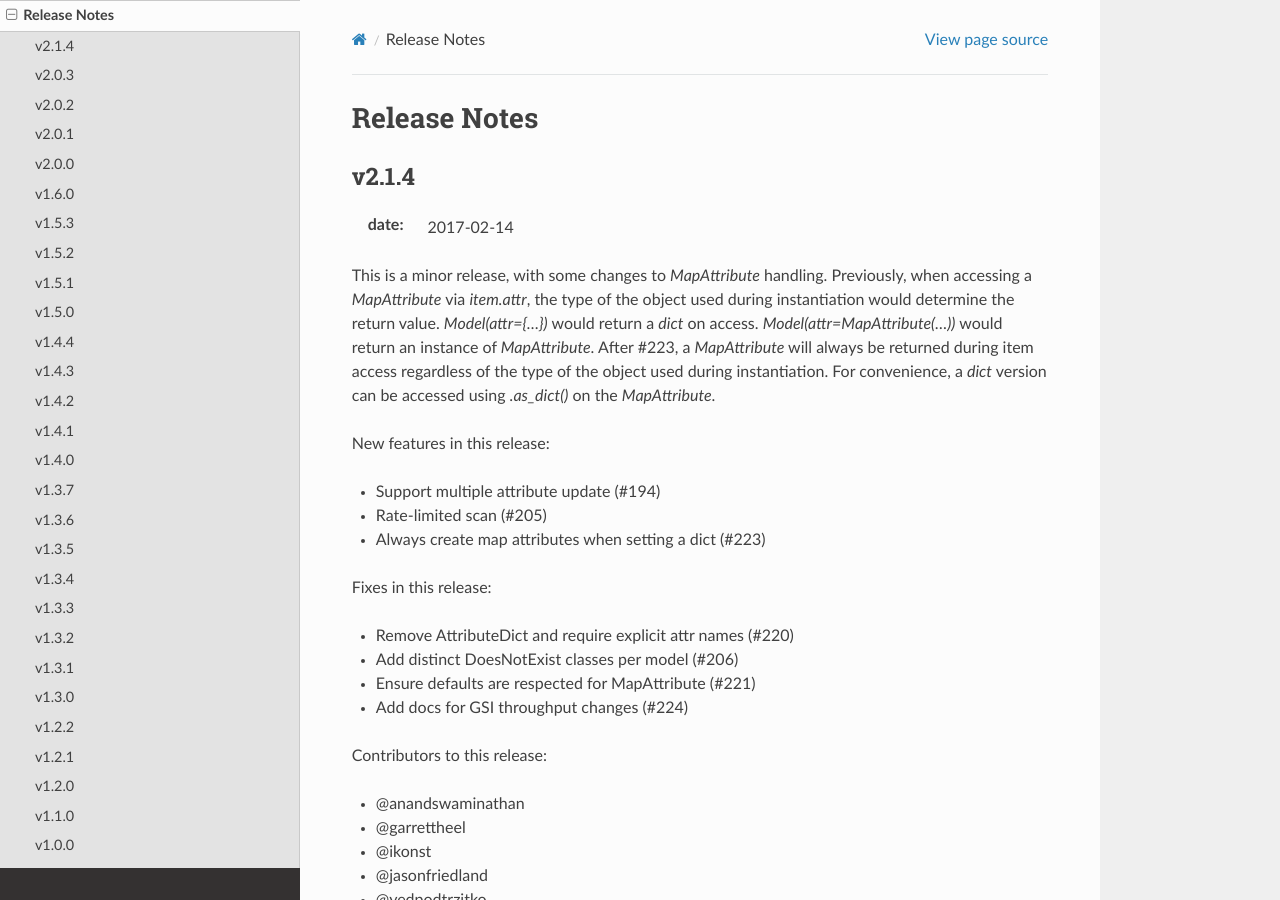
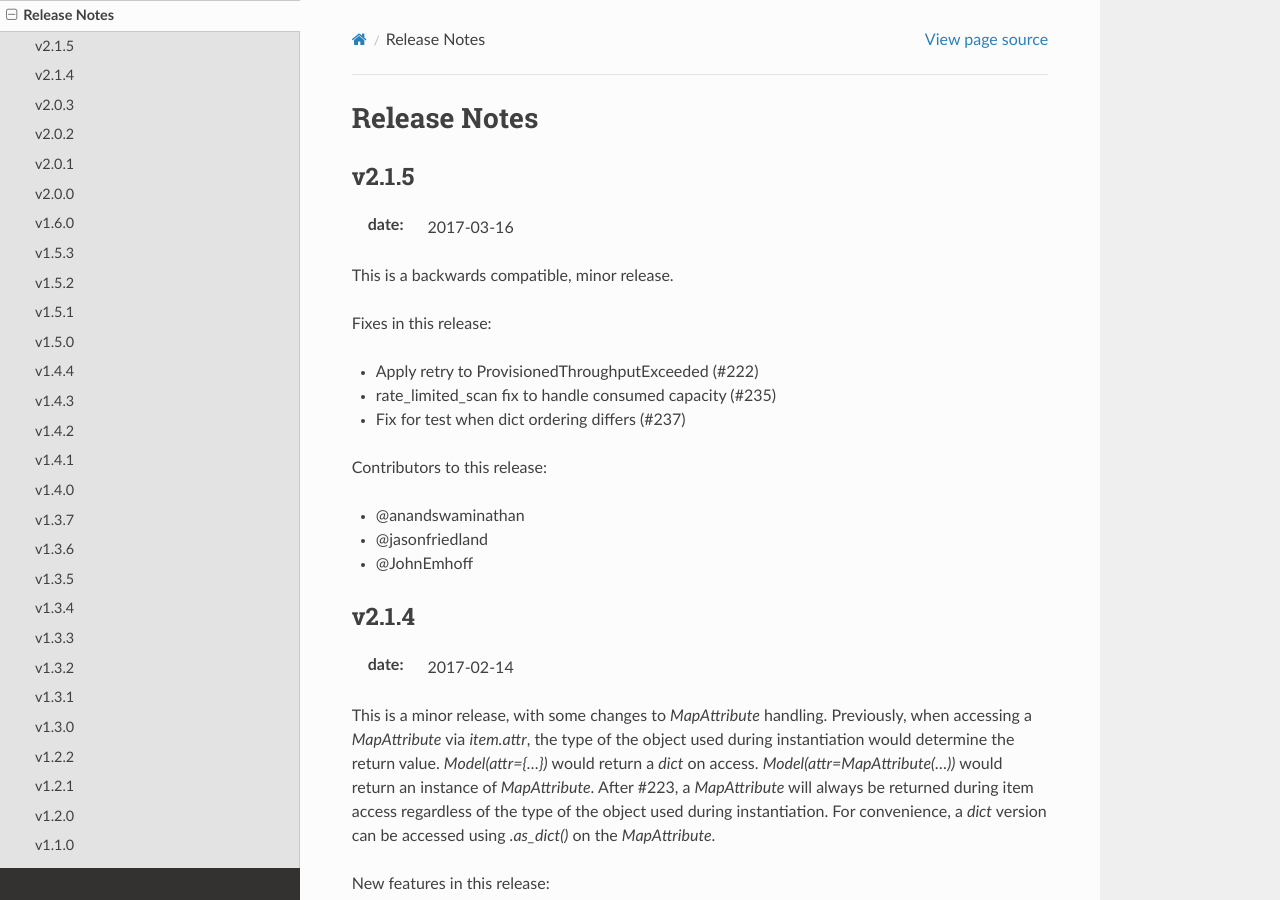
Before and after one commit to pynamodb/PynamoDB, a Sphinx documentation site: the page built from docs/release_notes.rst, in a window 1280 px wide and 900 px high. Built offline with Sphinx 7.4.7 and the Read the Docs theme 2.0.0, drawn with Linux system fonts in a browser that asks for light colours; pages that are not in the unit, such as notebooks, are missing from menus.

Commit message:
2.1.5 (#245)

```diff
--- a/docs/release_notes.rst
+++ b/docs/release_notes.rst
@@ -1,5 +1,25 @@
 Release Notes
 =============
+
+v2.1.5
+------
+
+:date: 2017-03-16
+
+This is a backwards compatible, minor release.
+
+Fixes in this release:
+
+* Apply retry to ProvisionedThroughputExceeded (#222)
+* rate_limited_scan fix to handle consumed capacity (#235)
+* Fix for test when dict ordering differs (#237)
+
+Contributors to this release:
+
+* @anandswaminathan
+* @jasonfriedland
+* @JohnEmhoff
+
 
 v2.1.4
 ------
--- a/pynamodb/__init__.py
+++ b/pynamodb/__init__.py
@@ -7,4 +7,4 @@ A simple abstraction over DynamoDB
 """
 __author__ = 'Jharrod LaFon'
 __license__ = 'MIT'
-__version__ = '2.1.4'
+__version__ = '2.1.5'
```
